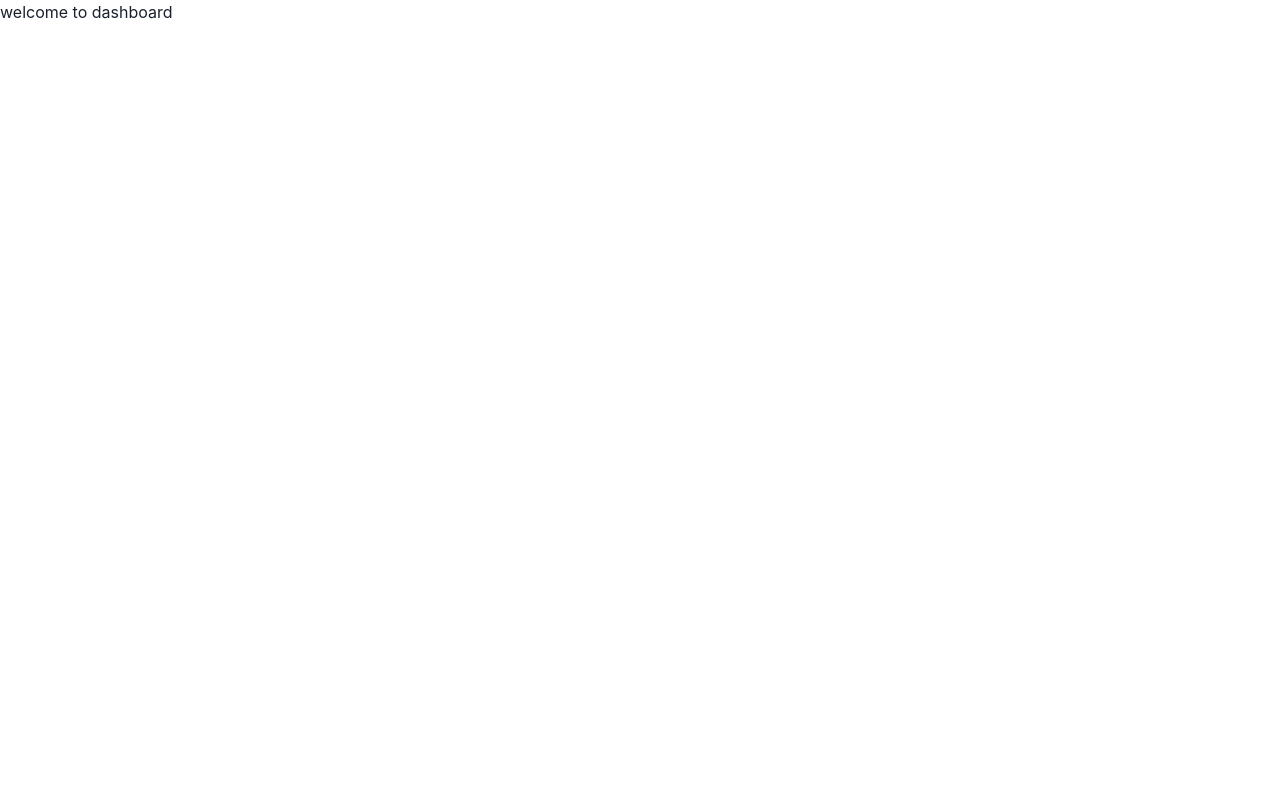
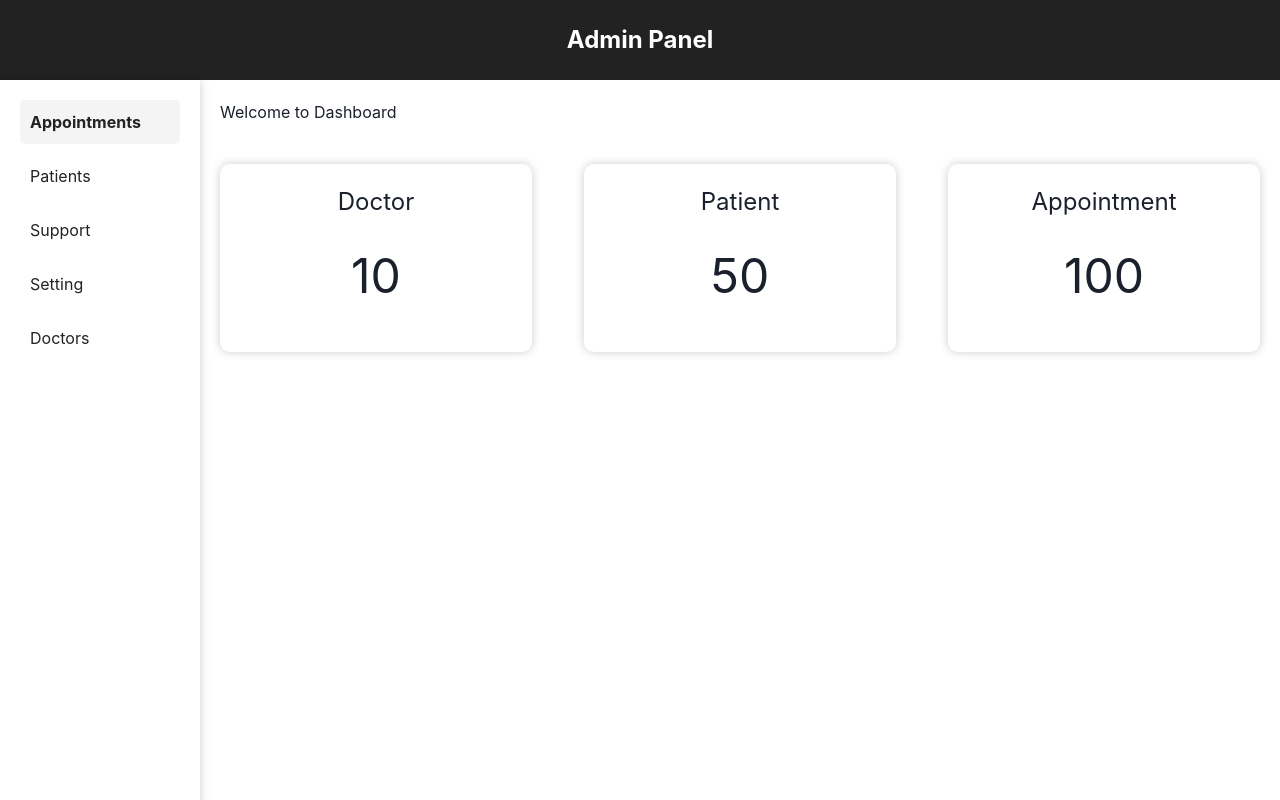
Before and after one commit to Nefoli-Tech/AppointMate-Admin-Panel, a React (Create React App) app: page /dashboard in a window 1280 px wide. Built offline with nearby package versions, Linux system fonts and the light colour scheme.

Commit message:
Dashboard updated

```diff
--- a/src/components/DashBoard/Dashboard.jsx
+++ b/src/components/DashBoard/Dashboard.jsx
@@ -1,11 +1,67 @@
-import React from 'react'
+import React from 'react';
+import { NavLink } from 'react-router-dom';
+import './Style.css';
 
-const Dashboard = () => {
+const AdminPanel = () => {
   return (
     <div>
-      <h1>welcome to dashboard</h1>
+      {/* Navbar */}
+      <nav className="navbar">
+        <div className="navbar__logo">Admin Panel</div>
+      </nav>
+
+      {/* Sidebar */}
+      <div className="sidebar">
+        <ul className="sidebar__nav">
+          <li>
+            <NavLink to="/Dashboard" activeClassName="active">
+              Appointments
+            </NavLink>
+          </li>
+          <li>
+            <NavLink to="/patients" activeClassName="active">
+              Patients
+            </NavLink>
+          </li>
+          <li>
+            <NavLink to="/Support" activeClassName="active">
+              Support
+            </NavLink>
+          </li>
+          <li>
+            <NavLink to="/Setting" activeClassName="active">
+              Setting
+            </NavLink>
+          </li>
+          <li>
+            <NavLink to="/doctors" activeClassName="active">
+              Doctors
+            </NavLink>
+          </li>
+        </ul>
+      </div>
+
+      {/* Content */}
+      <div className="content">
+        <h2>Welcome to Dashboard</h2>
+        <div className="boxes">
+          <div className="box">
+            <h3>Doctor</h3>
+            <p className="count">10</p>
+          </div>
+          <div className="box">
+            <h3>Patient</h3>
+            <p className="count">50</p>
+          </div>
+          <div className="box">
+            <h3>Appointment</h3>
+            <p className="count">100</p>
+          </div>
+        </div>
+      </div>
     </div>
-  )
-}
+  );
+};
 
-export default Dashboard
+
+export default AdminPanel;
--- a/src/components/DashBoard/Style.css
+++ b/src/components/DashBoard/Style.css
@@ -1,21 +1,94 @@
-/*
-@import url('https://fonts.googleapis.com/css2?family=Montserrat:wght@300&family=Poppins:ital,wght@0,800;1,300&display=swap');
-@import url('https://fonts.googleapis.com/css2?family=Poppins:ital,wght@1,300&display=swap');
-
-
-
-
-
-.App{
+/* Navbar */
+.navbar {
+  background-color: #222;
+  height: 80px;
   display: flex;
-  flex-direction: column;
-  width: 100vw;
-  height: 10vh;
+  align-items: center;
+  justify-content: center;
 }
 
+.navbar__logo {
+  color: #fff;
+  font-size: 24px;
+  font-weight: bold;
+}
 
-  body{
-    background-color: #dfe9f5;
+/* Sidebar */
+.sidebar {
+  background-color: #fff;
+  height: 100%;
+  position: fixed;
+  top: 80px;
+  left: 0;
+  width: 200px;
+  z-index: 1;
+  padding: 20px;
+  box-sizing: border-box;
+  box-shadow: 0 0 10px rgba(0, 0, 0, 0.2);
+}
 
-  }
- */
+.sidebar__nav {
+  list-style: none;
+  margin: 0;
+  padding: 0;
+}
+
+.sidebar__nav li {
+  margin-bottom: 10px;
+}
+
+.sidebar__nav li a {
+  color: #222;
+  text-decoration: none;
+  display: block;
+  padding: 10px;
+  border-radius: 5px;
+  transition: all 0.3s ease-in-out;
+}
+
+.sidebar__nav li a:hover {
+  background-color: #f4f4f4;
+}
+
+.sidebar__nav li a.active {
+  background-color: #f4f4f4;
+  font-weight: bold;
+}
+
+/* Content */
+.content {
+  margin-left: 200px;
+  padding: 20px;
+  box-sizing: border-box;
+}
+
+.boxes {
+  display: flex;
+  justify-content: space-between;
+  margin-top: 40px;
+}
+
+.box {
+  background-color: #fff;
+  padding: 20px;
+  border-radius: 10px;
+  box-shadow: 0 0 10px rgba(0, 0, 0, 0.2);
+  text-align: center;
+  width: 30%;
+  transition: all 0.3s ease-in-out;
+}
+
+.box:hover {
+  transform: translateY(-10px);
+  box-shadow: 0 10px 20px rgba(0, 0, 0, 0.2);
+}
+
+.box h3 {
+  font-size: 24px;
+  margin-top: 0;
+}
+
+.count {
+  font-size: 48px;
+  margin: 20px 0;
+}
```
